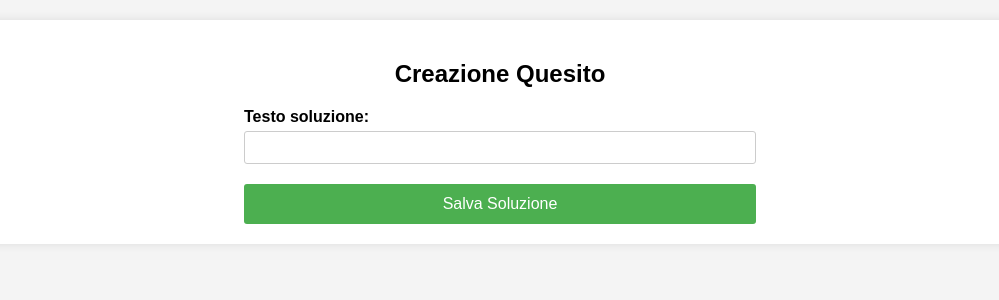
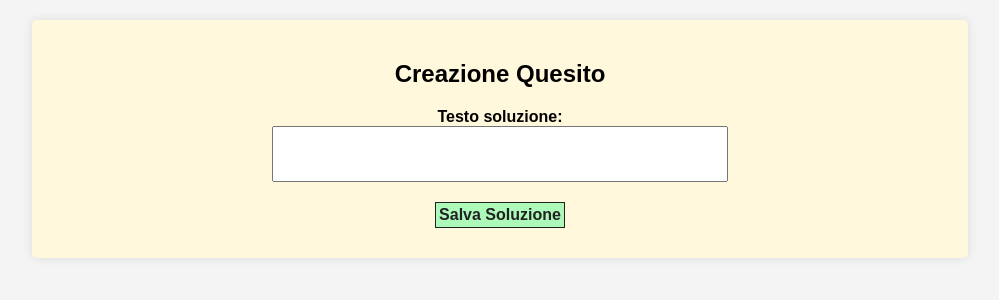
Before and after one commit to tabish29/ProgettoBD2023-24, a PHP site: page /inserisciQuesitoSpecifico.php?id=1 in a window 1280 px wide. Shown: the top 300 px of the page, without its empty margins (140-1139 px from the left). Run offline with PHP 8.4, Linux system fonts and the light colour scheme; data comes from the database, SQL or seed files in the repository; data that the repository does not hold is empty.

Commit message:
Inserisci quesito

```diff
--- a/InserisciQuesitoSpecifico.php
+++ b/InserisciQuesitoSpecifico.php
@@ -12,65 +12,73 @@
             background-color: #f4f4f4;
         }
         .container {
-            width: 80%;
+            text-align: center;
+            width: 70%;
             margin: 20px auto;
             padding: 20px;
-            background-color: #fff;
+            background-color: #fff8dc;
             border-radius: 5px;
             box-shadow: 0 0 10px rgba(0, 0, 0, 0.1);
         }
-        h2 {
+
+        .divQuesiti{
+            background-color: #fcfcf0;
+            margin: auto;
+            width: 30%;
+            height: 30%;
+        }
+        .salvaBtn{
+            width: auto;
+            height: auto;
+            border: 1px solid #222222;
+            padding: 3px;
+            margin: 10px;
+            font-size: 16px;
+            font-weight: bold;
+            font-style: normal;
+            color: #222222;
+            background-color: #acf9ba;
+        }
+
+        .areaInserimento{
+            width: 40%;
+            display: block;
+            margin:auto;
+        }
+        .label {
             text-align: center;
-            margin-bottom: 20px;
+            font-family: sans-serif;
+            font-weight: bold;
+            font-size: medium;
+            color: black;
+            display: block;
         }
-        form {
-            width: 50%;
-            margin: 0 auto;
+
+        .test-item {
+            padding: 10px;
+            margin-bottom: 5px;
+            background-color: #f9f9f9;
+            border-radius: 5px;
+            box-shadow: 0 0 5px rgba(0, 0, 0, 0.1);
         }
         .form-group {
-            margin-bottom: 20px;
+            margin-bottom: 10px;
         }
-        label {
+
+        .quesitoLabel{
+            font-size: 16px;
             font-weight: bold;
-            display: block;
-            margin-bottom: 5px;
+            font-style: normal;
+            color: #222222;
         }
-        input[type="text"],
-        select {
-            width: 100%;
-            padding: 8px;
-            border-radius: 3px;
-            border: 1px solid #ccc;
-            box-sizing: border-box;
+
+
+        .listBox{
+            width: auto;
         }
-        .add-button {
-            background-color: #4CAF50;
-            color: white;
-            padding: 10px 15px;
-            border: none;
-            border-radius: 3px;
-            cursor: pointer;
-        }
-        .add-button:hover {
-            background-color: #45a049;
-        }
-        .btn {
-            width: 100%;
-            height: 40px;
-            border: none;
-            padding: 10px 15px;
-            border-radius: 3px;
-            cursor: pointer;
-            background-color: #4CAF50;
-            color: white;
-            font-size: 16px;
-            transition: background-color 0.3s;
-        }
-        .btn:hover {
-            background-color: #45a049;
-        }
-        .additional-fields {
-            display: none;
+        .areaInserimento{
+            width: 50%;
+            height: 50px;
         }
     </style>
 </head>
@@ -154,7 +162,8 @@
                     echo "<p>Numero massimo di risposte raggiunto</p>";
                     $titolo = $datiTest[2];
                     unset($_SESSION['datiTestAttuale']);
-                    echo "<a href='modificaTest.php?id=$titolo' class='btn'>Torna alla modifica del test</a>";
+                    header("Location: modificaTest.php?id=$titolo");
+                    exit;
                 }
 
             }
@@ -162,19 +171,19 @@
 
         <form id="quesitoForm" method="post" action="inserisciQuesitoSpecifico.php">
             <div class="form-group">
-                <label for="soluzioneT">Testo soluzione:</label>
-                <input type="text" id="soluzioneT" name="soluzioneT">
+                <label class="label"for="soluzioneT">Testo soluzione:</label>
+                <input type="text" class="areaInserimento" id="soluzioneT" name="soluzioneT">
             </div>
             <?php
             if ($datiTest[1] == "RC") { // Se il tipo di quesito è a risposta chiusa
                 echo '<div class="form-group">';
-                echo '<label for="soluzioneCorretta">Soluzione corretta:</label>';
+                echo '<label class="label" for="soluzioneCorretta">Soluzione corretta:</label>';
                 echo '<input type="checkbox" id="soluzioneCorretta" name="soluzioneCorretta" value="1">';
-                echo '<label> Attenzione, inserisci solo un\'opzione corretta</label>';
+                echo '<br><label class="label"> Attenzione, inserisci solo un\'opzione corretta</label>';
                 echo '</div>';
             }
             ?>
-            <input type="submit" class="btn" id="salvataggioSoluzione" value="Salva Soluzione">
+            <input type="submit" class="salvaBtn" id="salvataggioSoluzione" value="Salva Soluzione">
         </form>
 
 
```
Also changed, not shown: inserisciQuesito.php (+8 -5 lines).
